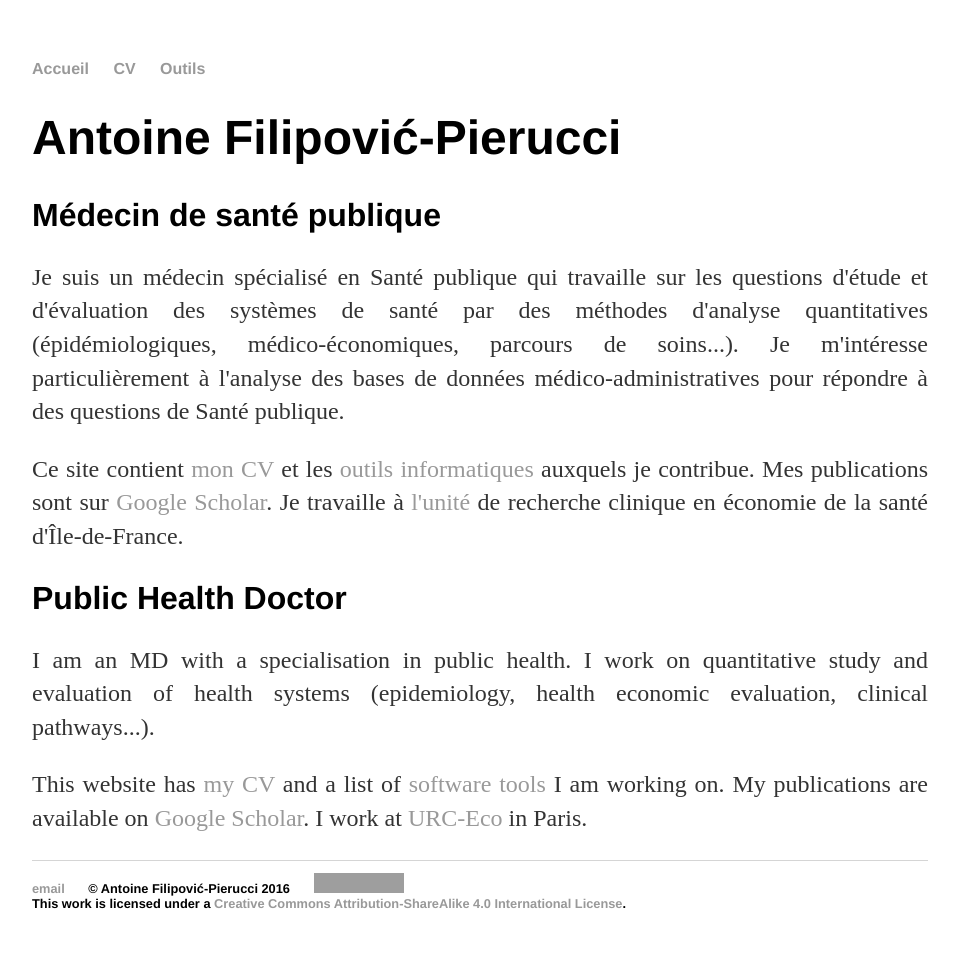
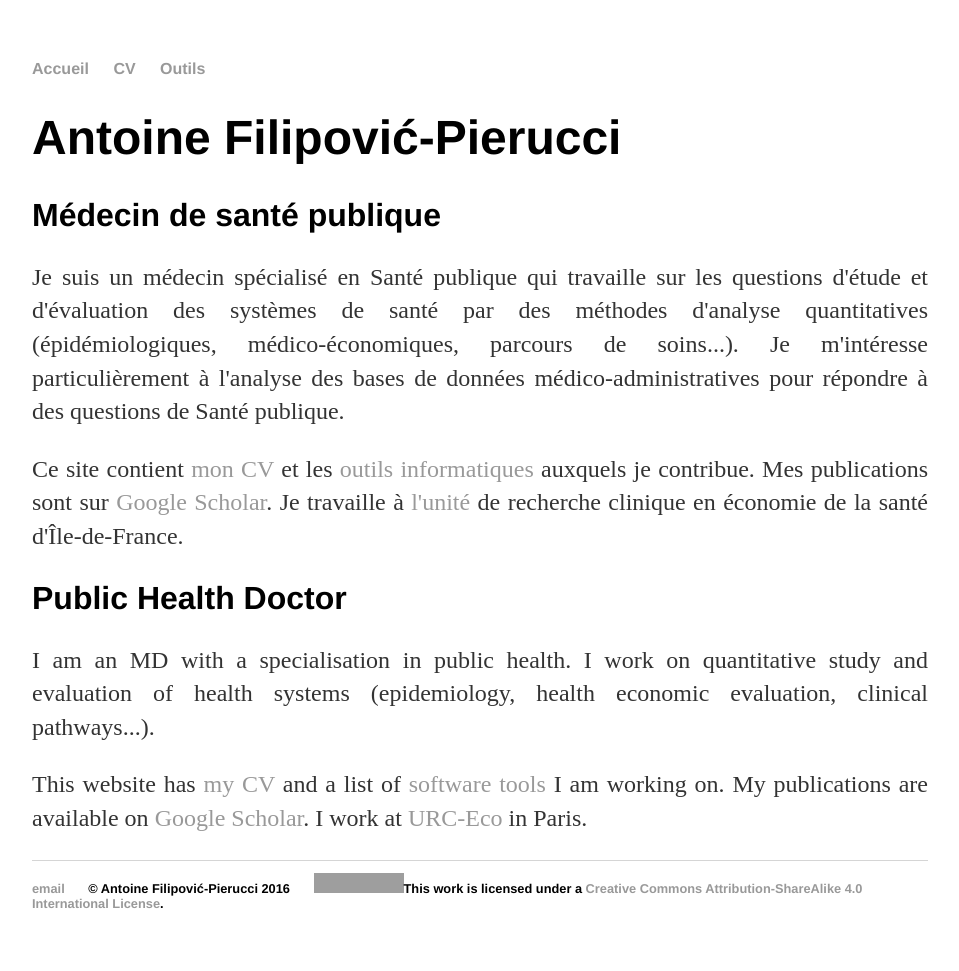
Before and after one commit to pierucci/pierucci.github.io, a Jekyll site: the page built from index.html, in a window 1280 px wide. Shown: the whole page, without its empty margins (160-1119 px from the left). Built offline with Jekyll 4.4.1, drawn with Linux system fonts in a browser that asks for light colours; grey boxes are pictures that could not be loaded.

Commit message:
fix pg break in license

```diff
--- a/_layouts/default.html
+++ b/_layouts/default.html
@@ -20,7 +20,7 @@
     		<ul>
         		<li><a href="mailto:pierucci@gmail.com">email</a></li>
         		<li>© Antoine Filipović-Pierucci 2016</li>
-        		<li><a rel="license" href="http://creativecommons.org/licenses/by-sa/4.0/"><img alt="Creative Commons License" style="border-width:0" src="https://i.creativecommons.org/l/by-sa/4.0/80x15.png" /></a><br />This work is licensed under a <a rel="license" href="http://creativecommons.org/licenses/by-sa/4.0/">Creative Commons Attribution-ShareAlike 4.0 International License</a>.</li>
+        		<li><a rel="license" href="http://creativecommons.org/licenses/by-sa/4.0/"><img alt="Creative Commons License" style="border-width:0" src="https://i.creativecommons.org/l/by-sa/4.0/80x15.png" /></a>This work is licensed under a <a rel="license" href="http://creativecommons.org/licenses/by-sa/4.0/">Creative Commons Attribution-ShareAlike 4.0 International License</a>.</li>
 			</ul>
 		</footer>
 	</body>
```
